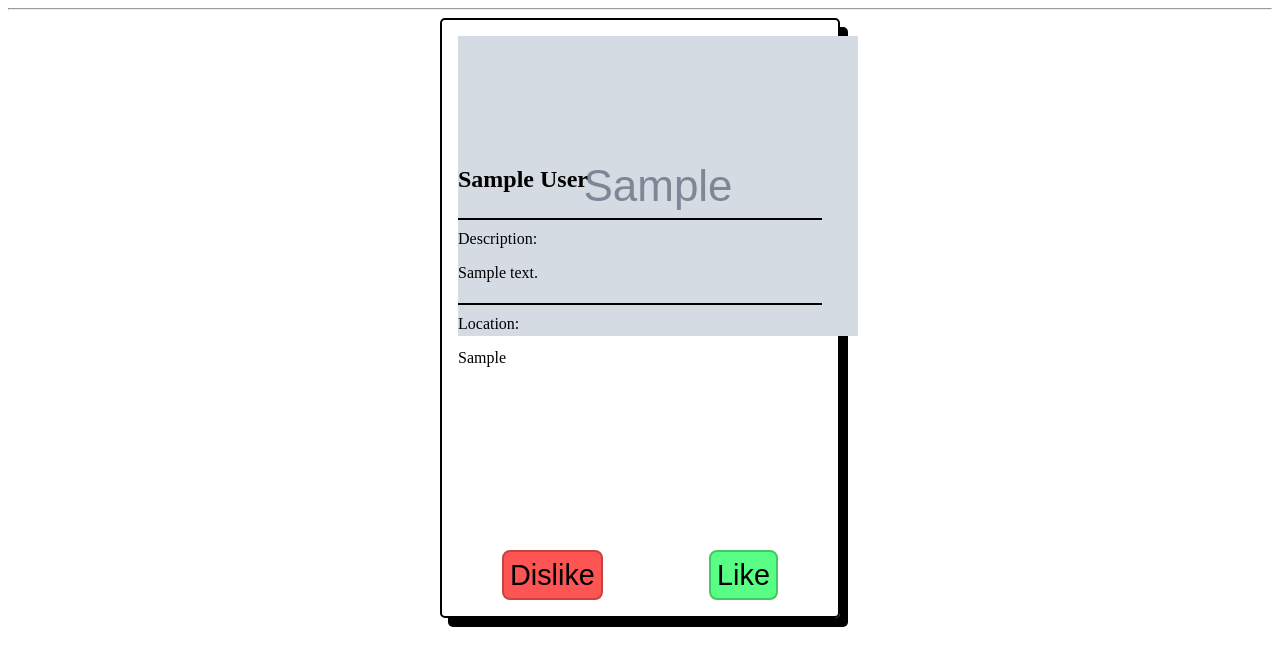
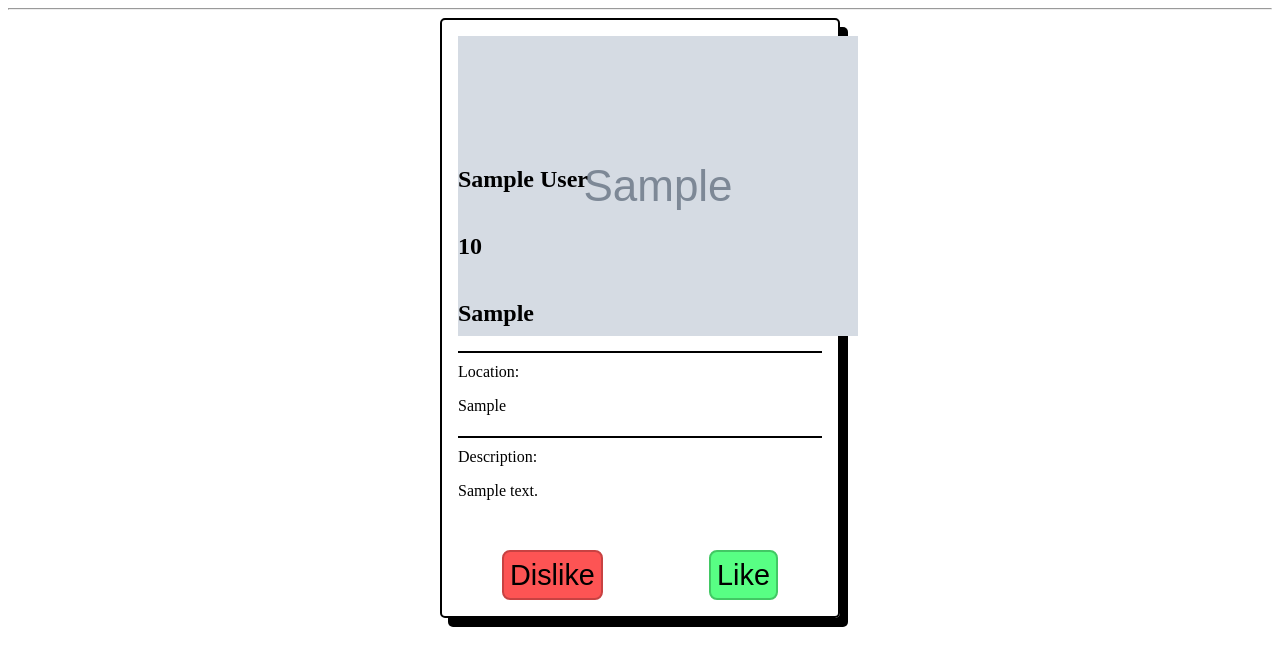
Before and after one commit to ezhong0/hackathon2024, a Flask app: page /swipes in a window 1280 px wide. Shown: the top 658 px of the page. Run offline with Flask 3, Linux system fonts and the light colour scheme; tables that the repository leaves empty hold one stand-in row (values such as "Sample post"); grey boxes marked "Sample" are stand-in pictures.

Commit message:
finished swipes

```diff
--- a/app/routes.py
+++ b/app/routes.py
@@ -10,6 +10,7 @@ from werkzeug.utils import secure_filename
 from PIL import Image
 from .algorithm import recommend_user
 from app.messaging import *
+import time
 
 # Define the upload folder and allowed extensions
 UPLOAD_FOLDER = os.path.join('app', 'static', 'uploads')
@@ -190,9 +191,10 @@ def swipes():
         'location': user.location,
         'description': user.self_description,
         'background': user.experience,
-        'word1': user.strength,
-        'word2': 'Innovative',
-        'word3': 'Dedicated',
+        'strength': user.strength,
+        'age': user.age,
+        'field': user.field,
+        'goals': user.goals,
         'image_url': user.profile_photo,  # Include image URL in user data
     }
 
--- a/app/templates/swipes.html
+++ b/app/templates/swipes.html
@@ -21,11 +21,16 @@
         <div class="default-image">No Image</div>
         {% endif %}
       </div>
-      <h2>{{ user.name }}</h2>
+      <h2 class="name">{{ user.name }}</h2>
+      <h2 class="age">{{ user.age }}</h2>
+      <h2 class="field">{{ user.field }}</h2>
+
+      <p class="category">Location:</p>
+      <p>{{ user.location }}</p>
+
       <p class="category">Description:</p>
       <p>{{ user.description }}</p>
-      <p class="category">Location:</p>
-      <p>{{ user.location }}</p>
+
       <div class="like-dislike">
         <form
           action="{{ url_for('swipe', action='dislike') }}"
@@ -55,6 +60,8 @@
           <button
             type="submit"
             class="like"
+            id="like"
+            onclick=""
           >
             Like
           </button>
@@ -62,12 +69,14 @@
       </div>
     </div>
     <div class="card-back">
-      <h3>My Business:</h3>
-      <p>{{ user.company }}</p>
-      <p class="category">Experience:</p>
+      <p class="category">Background:</p>
       <p>{{ user.background }}</p>
-      <p class="category">Hobbies:</p>
-      <p>{{ user.word1 }}, {{ user.word2 }}, {{ user.word3 }}</p>
+
+      <p class="category">Strength:</p>
+      <p>{{ user.strength }}</p>
+
+      <p class="category">Goals:</p>
+      <p>{{ user.goals }}</p>
       <div class="like-dislike">
         <form
           action="{{ url_for('swipe', action='dislike') }}"
@@ -81,6 +90,7 @@
           <button
             type="submit"
             class="dislike"
+            id="dislike"
           >
             Dislike
           </button>
@@ -97,6 +107,7 @@
           <button
             type="submit"
             class="like"
+            id="like"
           >
             Like
           </button>
@@ -111,13 +122,9 @@
       document.getElementById("userCard").classList.toggle("flipped");
     }
 
-    function likeUser() {
-      console.log("Liked user");
-    }
+    function likeUser() {}
 
-    function dislikeUser() {
-      // TODO: Add functionality for disliking the user
-    }
+    async function dislikeUser() {}
   </script>
 </body>
 {% endblock %}
```
Also changed, not shown: app/templates/preferences.html (+25 -23 lines), app.db, app/static/uploads/Screenshot_2024-08-04_at_2.03.06_PM.png (added).
